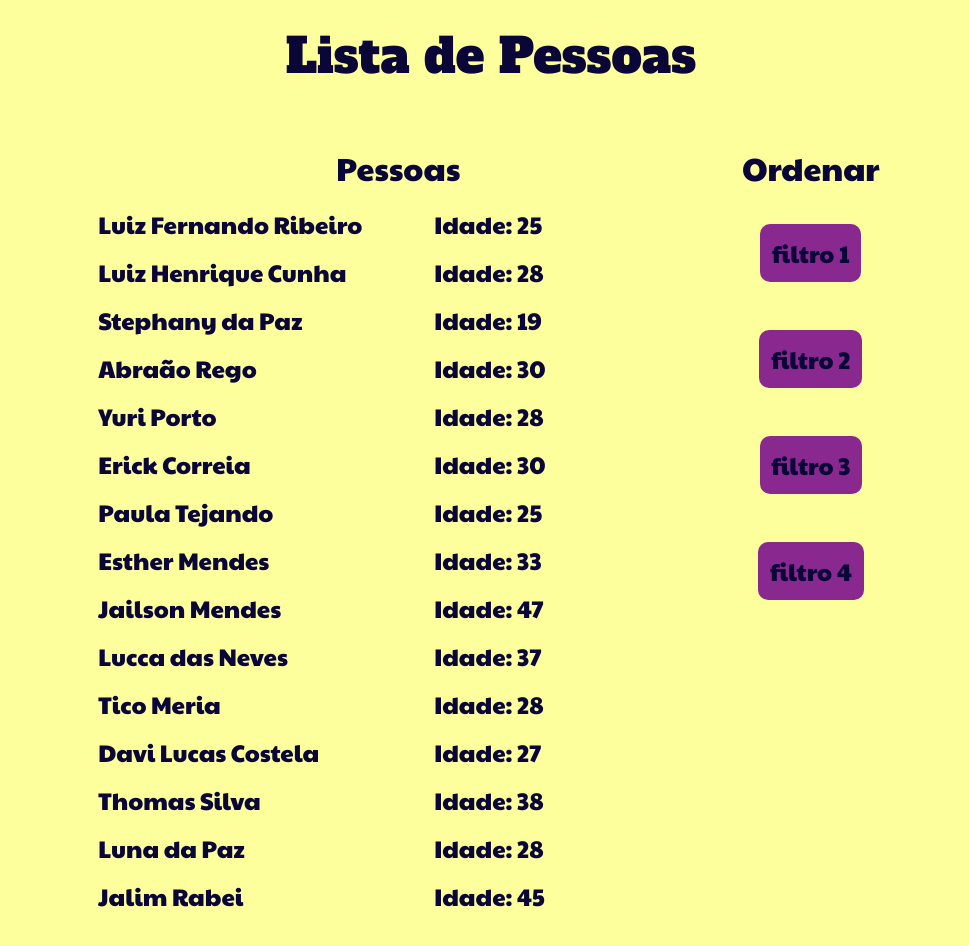
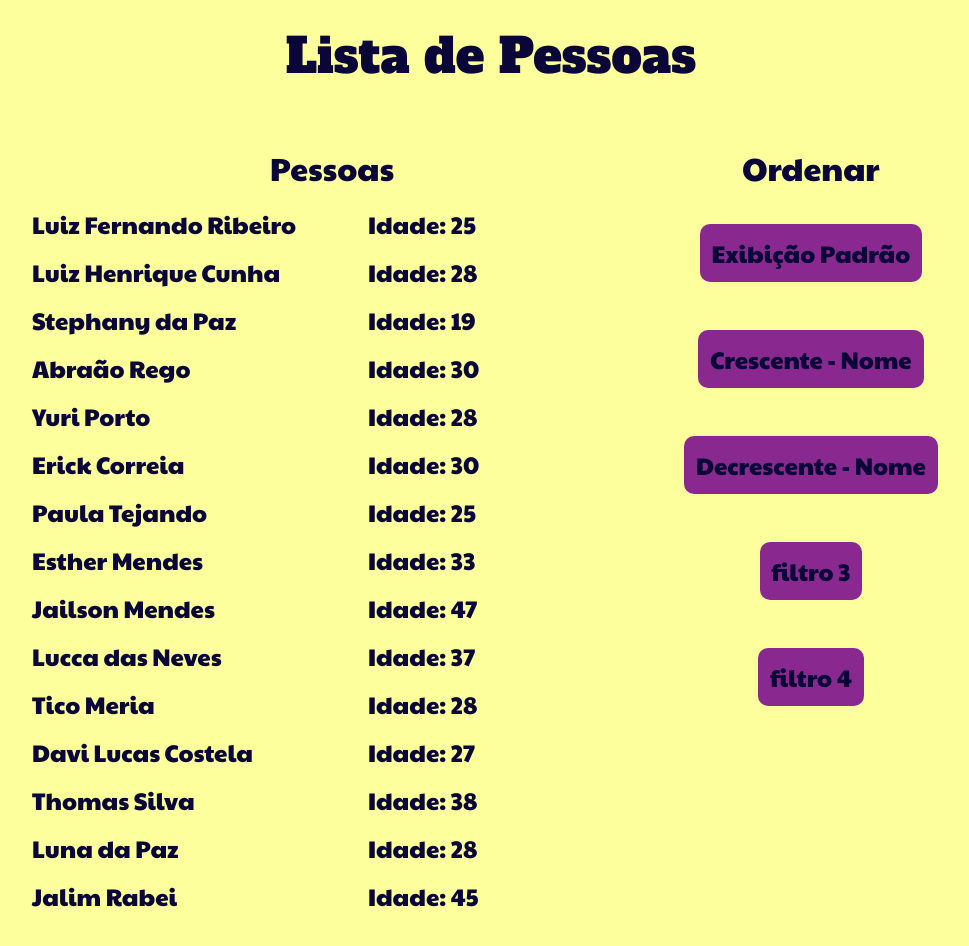
Before and after one commit to Pololokka/desafio-lista-pessoas, a React (Vite) app: page / in a window 1280 px wide. Shown: the top 946 px of the page, without its empty margins (149-1118 px from the left). Built offline with nearby package versions, Linux system fonts and the light colour scheme.

Commit message:
:sparkles: feat: feita ordem alfabética reversa

```diff
--- a/src/App.jsx
+++ b/src/App.jsx
@@ -8,8 +8,17 @@ import { useState } from "react";
 function App() {
   const [pplSort, setPplSort] = useState(Pessoas);
 
-  const handleOnClick = () => {
+  const handleSortReset = () => {
+    setPplSort(Pessoas);
+  };
+
+  const handleAlpha = () => {
     const sortedArray = [...pplSort].sort((a, b) => (a.name > b.name ? 1 : -1));
+    setPplSort(sortedArray);
+  };
+
+  const handleReverseAlpha = () => {
+    const sortedArray = [...pplSort].sort((a, b) => (a.name < b.name ? 1 : -1));
     setPplSort(sortedArray);
   };
 
@@ -33,25 +42,22 @@ function App() {
         <section className="button__container">
           <h2 className="subtitulo subtitulo-hover">Ordenar</h2>
           <Button
-            value="filtro 1"
-            name="filtro1"
-            handleOnClick={handleOnClick}
+            value="Exibição Padrão"
+            name="resetSort"
+            handleOnClick={handleSortReset}
           />
           <Button
-            value="filtro 2"
-            name="filtro2"
-            handleOnClick={handleOnClick}
+            value="Crescente - Nome"
+            name="filtro1"
+            handleOnClick={handleAlpha}
           />
           <Button
-            value="filtro 3"
-            name="filtro3"
-            handleOnClick={handleOnClick}
+            value="Decrescente - Nome"
+            name="filtro2"
+            handleOnClick={handleReverseAlpha}
           />
-          <Button
-            value="filtro 4"
-            name="filtro4"
-            handleOnClick={handleOnClick}
-          />
+          <Button value="filtro 3" name="filtro3" handleOnClick={handleAlpha} />
+          <Button value="filtro 4" name="filtro4" handleOnClick={handleAlpha} />
         </section>
       </main>
     </>
```
